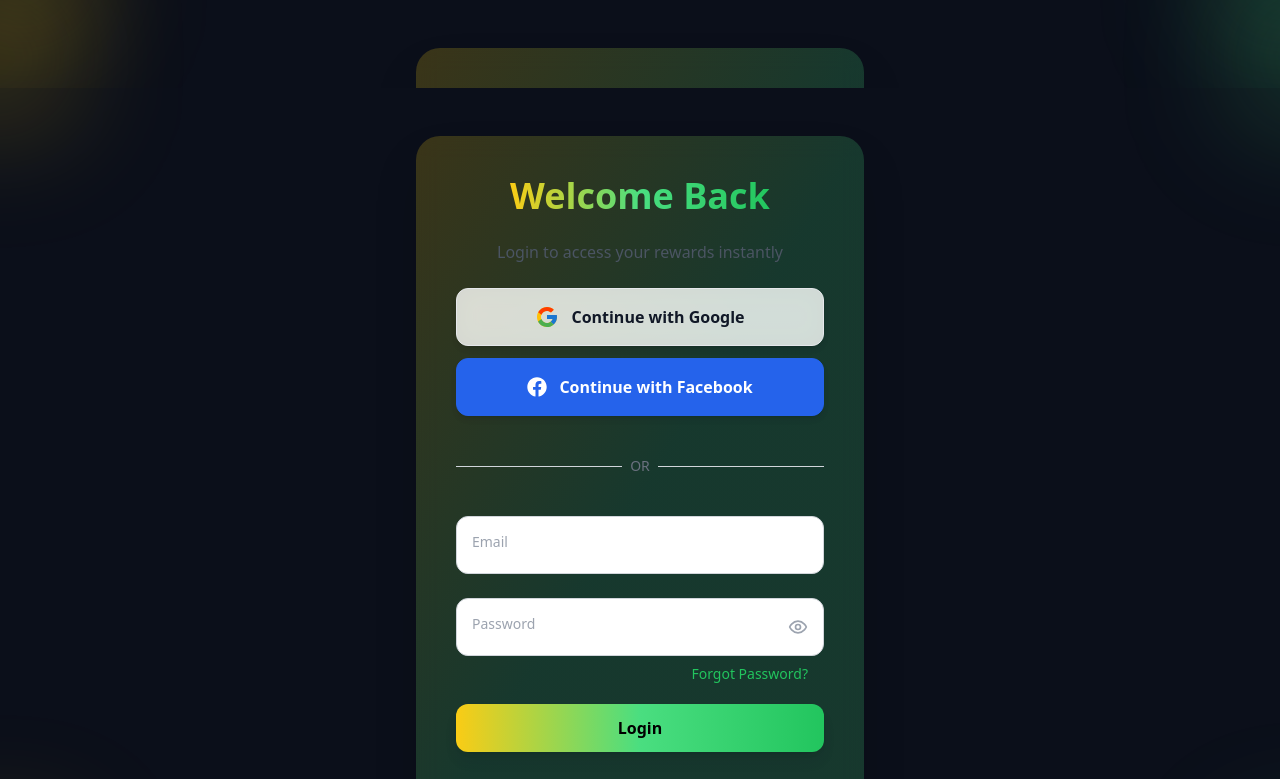
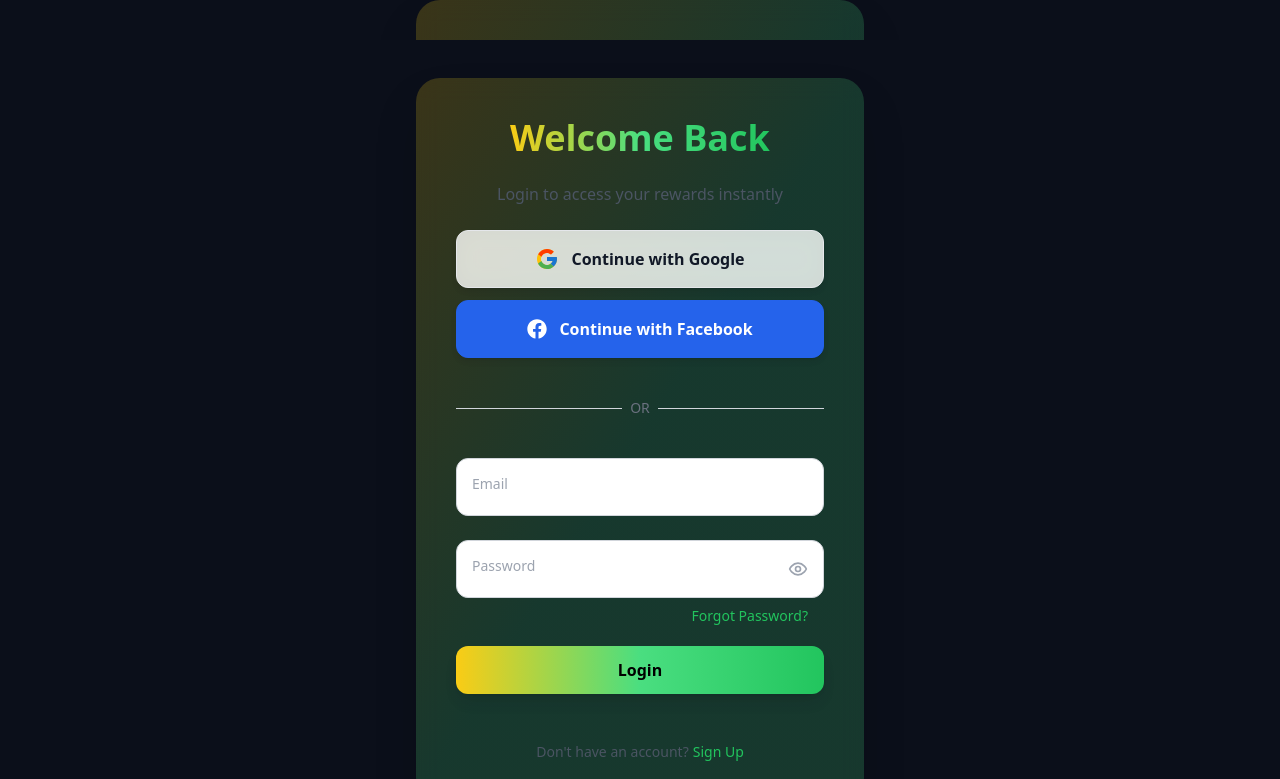
Before and after one commit to tool63/cashin, a Next.js app: page /login in a window 1280 px wide. Shown: the top 779 px of the page. Built offline with nearby package versions, Linux system fonts and the light colour scheme.

Commit message:
Update layout.tsx

```diff
--- a/app/(auth)/layout.tsx
+++ b/app/(auth)/layout.tsx
@@ -10,24 +10,16 @@ export default function AuthLayout({ children }: AuthLayoutProps) {
   return (
     <div
       className="
-        relative w-screen min-h-screen bg-[#0B0F1A]
-        flex justify-center items-center px-4 sm:px-6 py-12
+        w-screen min-h-screen bg-[#0B0F1A]
+        flex justify-center items-center px-4 sm:px-6
       "
     >
       {/* ============================
-          Floating Blobs (Reduced)
-      ============================ */}
-      <div className="absolute -top-20 -left-20 w-32 h-32 bg-yellow-400/30 rounded-full blur-3xl animate-float pointer-events-none z-0"></div>
-      <div className="absolute -top-20 -right-20 w-32 h-32 bg-green-400/30 rounded-full blur-3xl animate-float animation-delay-1000 pointer-events-none z-0"></div>
-      <div className="absolute -bottom-20 -left-20 w-32 h-32 bg-yellow-400/30 rounded-full blur-3xl animate-float animation-delay-2000 pointer-events-none z-0"></div>
-      <div className="absolute -bottom-20 -right-20 w-32 h-32 bg-green-400/30 rounded-full blur-3xl animate-float animation-delay-3000 pointer-events-none z-0"></div>
-
-      {/* ============================
-          Card Content (No scroll wrapper)
+          Content Body Only
       ============================ */}
       <div
         className="
-          relative z-10 w-full max-w-md
+          relative w-full max-w-md
           bg-gradient-to-br from-yellow-400/20 via-green-400/20 to-green-400/20
           dark:from-yellow-500/20 dark:via-green-500/20 dark:to-green-500/20
           backdrop-blur-md rounded-3xl shadow-2xl p-6 sm:p-10
```
